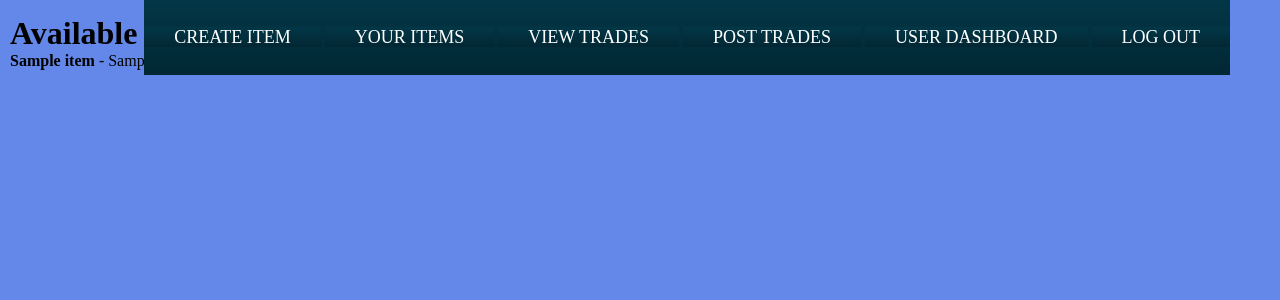
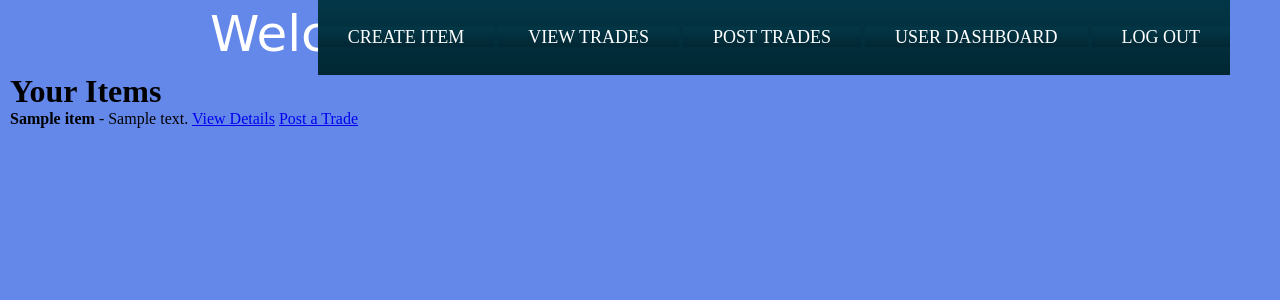
Before and after one commit to Alex-Senst/BarterBuddies, a Django app: page /item_list/ in a window 1280 px wide. Shown: the part 75-375 px from the top of the page. Run offline with Django 5.2, Linux system fonts and the light colour scheme; tables that the repository leaves empty hold one stand-in row (values such as "Sample post").

Commit message:
Updates to nav bars

```diff
--- a/dev/bblogin/login/templates/login/dashboard.html
+++ b/dev/bblogin/login/templates/login/dashboard.html
@@ -1,7 +1,7 @@
 <html>
     <head>
         <meta charset="UTF-8">
-        <meta name="viewport" content=""width-device-width, initial-scale="1.0">
+        <meta name="viewport" content="width-device-width, initial-scale=1.0">
         <title>User Dashboard</title>
         <style>
         .title {
@@ -14,13 +14,33 @@
             width: 100vw;  /* Full width of the viewport */
             margin: 0 auto;  /* Ensures no extra margin */
         }
+        .trade-items{
+            margin: 10px;
+        }
         </style>
     </head>
     <body>
         {% include "login/navbar.html" %}
         <div class="content">
             <div class="title">Welcome to your User Dashboard!</div>
+            <div class="trade-items">
+                <h1>Your Items</h1>
+
+                <ul>
+                    {% for item in items %}
+                        <li>
+                            <strong>{{ item.name }}</strong> - {{ item.description }}
+                            <a href="{% url 'item_detail' item_id=item.id %}">View Details</a>
+                            <a href="{% url 'post_trade' %}?item_id={{ item.id }}">Post a Trade</a>
+                            <!-- Link to post a trade with the item -->
+                        </li>
+                    {% empty %}
+                        <p>No items available.</p>
+                    {% endfor %}
+                </ul>
+            </div>
         </div>
+
     <!-- Bootstrap JS (optional but useful) -->
     <script src="https://cdn.jsdelivr.net/npm/bootstrap@5.3.0-alpha1/dist/js/bootstrap.bundle.min.js" integrity="sha384-pzjw8f+ua7Kw1TIq0YYA7eGpoh9vO4bwFlHbiQAiPsoXtWn5GlV+2EdGVX5WZjXs" crossorigin="anonymous"></script>
 
--- a/dev/bblogin/login/templates/login/item_list.html
+++ b/dev/bblogin/login/templates/login/item_list.html
@@ -14,7 +14,7 @@
     {% include "login/navbar.html" %}
     <div class="content">
         <div class="trade-items">
-            <h1>Available Items</h1>
+            <h1>Your Items</h1>
 
             <ul>
                 {% for item in items %}
--- a/dev/bblogin/login/templates/login/navbar.html
+++ b/dev/bblogin/login/templates/login/navbar.html
@@ -59,7 +59,7 @@
         </div>
         <ul>
             <li><a href="{% url 'create_item' %}">Create Item</a></li>
-            <li><a href="{% url 'item_list' %}">Your Items</a></li>
+            <!--<li><a href="{% url 'item_list' %}">Your Items</a></li>-->
             <li><a href="{% url 'view_trades' %}">View Trades</a></li>
             <li><a href="{% url 'post_trade' %}">Post Trades</a></li>
             <li><a href="{% url 'dashboard' %}">User Dashboard</a></li>
--- a/dev/bblogin/login/templates/login/navbar_home.html
+++ b/dev/bblogin/login/templates/login/navbar_home.html
@@ -107,7 +107,7 @@
         <!-- Navigation Links -->
         <ul class="nav-links">
             <li><a href="{% url 'create_item' %}">Create Item</a></li>
-            <li><a href="{% url 'item_list' %}">Your Items</a></li>
+            <!--<li><a href="{% url 'item_list' %}">Your Items</a></li>-->
             <li><a href="{% url 'view_trades' %}">View Trades</a></li>
             <li><a href="{% url 'post_trade' %}">Post Trades</a></li>
             <li><a href="{% url 'dashboard' %}">User Dashboard</a></li>
--- a/dev/bblogin/login/templates/login/post_trade.html
+++ b/dev/bblogin/login/templates/login/post_trade.html
@@ -11,7 +11,7 @@
   {% include "login/navbar.html" %}
   <div class="content">
     <div class="trade-items">
-      <h2>Create a Trade Post</h2>
+      <h2>Ready To Post Your Item For Trading?</h2>
       <form method="POST" action="{% url 'post_trade' %}">
         {% csrf_token %}
         {{ form.as_p }}  <!-- Other fields from the form -->
--- a/dev/bblogin/login/views.py
+++ b/dev/bblogin/login/views.py
@@ -60,7 +60,12 @@ def my_login(request):
 
 @login_required(login_url="my-login")
 def dashboard(request):
-    return render(request, 'login/dashboard.html')
+    profile = Profile.objects.get(user=request.user)  # Get the logged-in user's profile
+    items = Item.objects.filter(posted_by=profile)  # Filter items by the logged-in user
+    return render(request, 'login/dashboard.html', {'items': items})
+    #items = Item.objects.all()
+    #return render(request, 'login/dashboard.html', {'items':items})
+    #return render(request, 'login/dashboard.html')
 
 def user_logout(request):
     auth.logout(request)
@@ -79,7 +84,7 @@ def user_logout(request):
 
 def item_list(request):
     items = Item.objects.all()
-    return render(request, 'login/item_list.html', {'items':items})
+    return render(request, 'login/dashboard.html', {'items':items})
 
 def item_detail(request, item_id):
     item = get_object_or_404(Item, pk=item_id)
```
